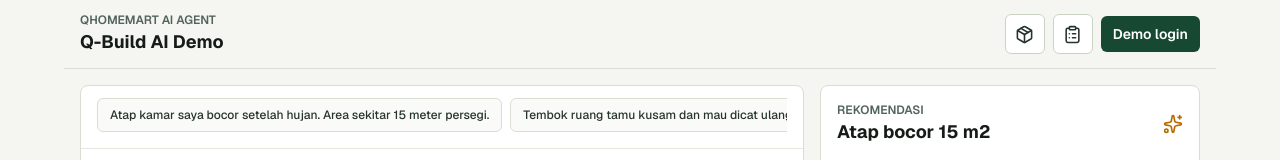
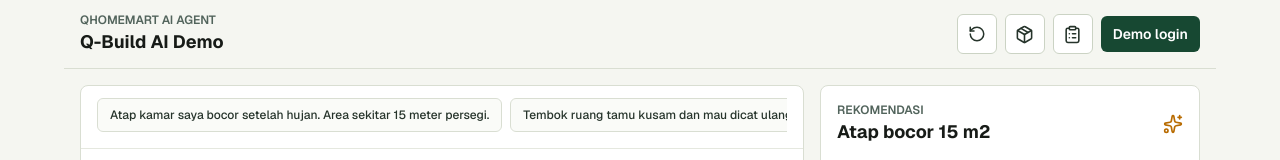
Before and after one commit to aqilaziz/q-build-ai, a Next.js app: page / in a window 1280 px wide. Shown: the top 160 px of the page. Built offline with nearby package versions, Linux system fonts and the light colour scheme.

Commit message:
Add new chat session reset

```diff
--- a/components/chat-demo.tsx
+++ b/components/chat-demo.tsx
@@ -12,6 +12,7 @@ import {
   Loader2,
   Package,
   PackageCheck,
+  RotateCcw,
   Save,
   Search,
   Send,
@@ -118,6 +119,22 @@ export function ChatDemo() {
     [],
   );
 
+  function handleNewSession() {
+    setMessages(initialMessages);
+    setInput(samplePrompts[0]);
+    setAttachedImage(null);
+    setRecommendation(null);
+    setStreamingText("");
+    setIsLoading(false);
+    setError("");
+    setSavedId("");
+    setSaveState("idle");
+
+    if (imageInputRef.current) {
+      imageInputRef.current.value = "";
+    }
+  }
+
   async function handleSubmit(event: FormEvent<HTMLFormElement>) {
     event.preventDefault();
     const prompt = input.trim();
@@ -199,6 +216,14 @@ export function ChatDemo() {
               <h1 className="truncate text-lg font-bold">Q-Build AI Demo</h1>
             </div>
             <div className="flex items-center gap-2">
+              <button
+                type="button"
+                onClick={handleNewSession}
+                className="inline-flex size-10 items-center justify-center rounded-md border border-[#cbd3c4] bg-white text-[#26342b]"
+                aria-label="Session Baru"
+              >
+                <RotateCcw size={18} />
+              </button>
               <Link
                 href="/catalog"
                 className="inline-flex size-10 items-center justify-center rounded-md border border-[#cbd3c4] bg-white text-[#26342b]"
```
Also changed, not shown: 1 other file (tests, documents, lock files or other folders).
